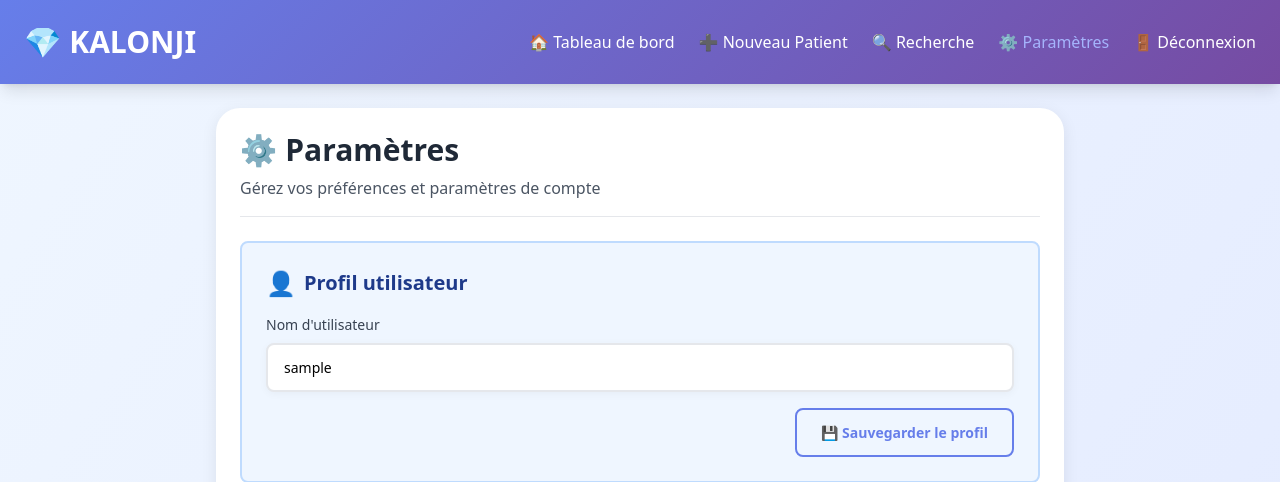
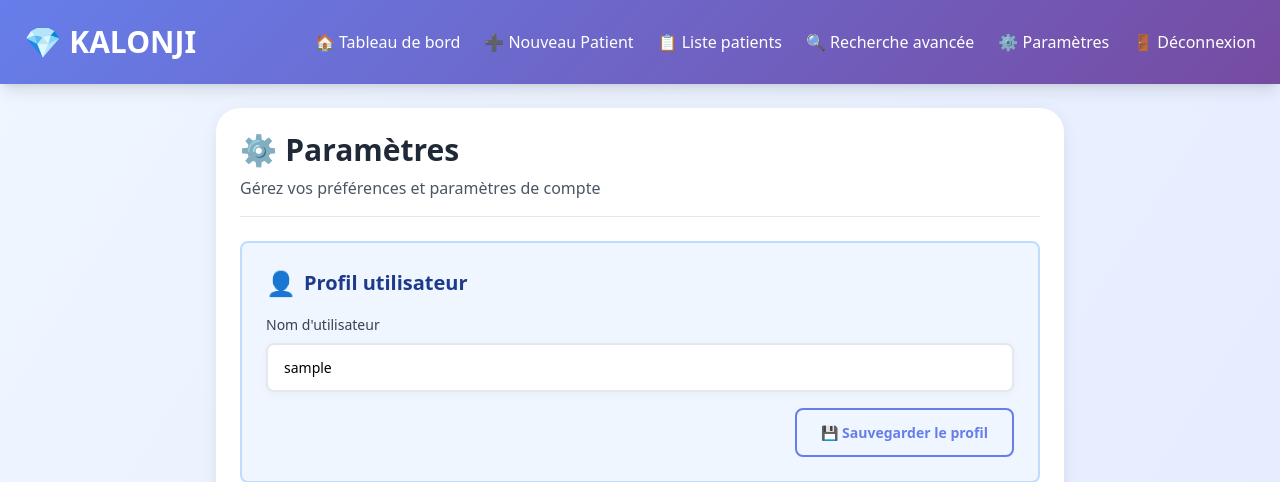
Before and after one commit to moa-digitalagency/LithiaseWeb, a Flask app: page /parametres in a window 1280 px wide. Shown: the top 482 px of the page. Run offline with Flask 3, Linux system fonts and the light colour scheme; a user stored in the database is signed in; tables that the repository leaves empty hold one stand-in row (values such as "Sample post"); parts of the project's set-up code (start-up, migrations or seed data) failed here and were passed over; some libraries are stand-ins or nearby versions.

Commit message:
Improve patient PDF export and standardize navigation menu across the platform
Updates the patient PDF export to display patient name with a larger font and include gender alongside age. Standardizes the navigation menu across multiple HTML templates, ensuring consistent links to Dashboard, New Patient, Patient List, Advanced Search, Settings, and Logout.

Replit-Commit-Author: Agent
Replit-Commit-Session-Id: 47547762-224d-4aa8-8261-01ff5d0d1236
Replit-Commit-Checkpoint-Type: intermediate_checkpoint
Replit-Commit-Event-Id: 5f61cc0c-1eb9-4df3-b1df-5eb7e9461b30
Replit-Commit-Screenshot-Url: https://storage.googleapis.com/screenshot-production-us-central1/8bc47016-2184-4e9a-a6c7-1e2b852175c1/47547762-224d-4aa8-8261-01ff5d0d1236/TJdHBFL

```diff
--- a/backend/routes/exports.py
+++ b/backend/routes/exports.py
@@ -224,15 +224,17 @@ def export_patient_pdf(patient_id):
         qr_col_content.append(Paragraph("", code_style))
 
     main_title_style = ParagraphStyle('MainTitleStyle', parent=styles['Normal'], fontSize=20, textColor=colors.HexColor('#4F46E5'), alignment=TA_CENTER, fontName='Helvetica-Bold', spaceAfter=10, spaceBefore=5)
+    patient_name_style = ParagraphStyle('PatientNameStyle', parent=styles['Normal'], fontSize=18, textColor=colors.HexColor('#1F2937'), alignment=TA_LEFT, spaceAfter=4, fontName='Helvetica-Bold')
     patient_info_style = ParagraphStyle('PatientInfoStyle', parent=styles['Normal'], fontSize=11, textColor=colors.HexColor('#1F2937'), alignment=TA_LEFT, spaceAfter=3)
     inference_style = ParagraphStyle('InferenceStyle', parent=styles['Normal'], fontSize=10, textColor=colors.HexColor('#059669'), alignment=TA_LEFT, fontName='Helvetica-Bold')
 
     story.append(Paragraph("DOSSIER MÉDICAL PATIENT", main_title_style))
     story.append(Spacer(1, 0.3*cm))
 
+    sexe_display = "Masculin" if patient.sexe == 'M' else "Féminin"
     info_col_content = [
-        Paragraph(f"<b>{patient.nom} {patient.prenom}</b>", patient_info_style),
-        Paragraph(f"{age}", patient_info_style)
+        Paragraph(f"{patient.nom} {patient.prenom}", patient_name_style),
+        Paragraph(f"{age} - {sexe_display}", patient_info_style)
     ]
 
     if latest_inference:
--- a/templates/dashboard.html
+++ b/templates/dashboard.html
@@ -13,6 +13,7 @@
         <div class="container mx-auto px-6 flex justify-between items-center">
             <h1 class="text-3xl font-bold">💎 KALONJI</h1>
             <div class="flex items-center space-x-6">
+                <a href="/dashboard" class="hover:text-indigo-200 transition-colors font-medium">🏠 Tableau de bord</a>
                 <a href="/nouveau-patient" class="hover:text-indigo-200 transition-colors font-medium">➕ Nouveau Patient</a>
                 <a href="/liste-patients" class="hover:text-indigo-200 transition-colors font-medium">📋 Liste patients</a>
                 <a href="/search" class="hover:text-indigo-200 transition-colors font-medium">🔍 Recherche avancée</a>
--- a/templates/nouveau-patient.html
+++ b/templates/nouveau-patient.html
@@ -13,8 +13,9 @@
         <div class="container mx-auto px-6 flex justify-between items-center">
             <h1 class="text-3xl font-bold">💎 KALONJI</h1>
             <div class="flex items-center space-x-6">
-                <a href="/" class="hover:text-indigo-200 transition-colors font-medium">🏠 Tableau de bord</a>
-                <a href="/nouveau-patient" class="hover:text-indigo-200 transition-colors font-medium text-indigo-300">➕ Nouveau Patient</a>
+                <a href="/dashboard" class="hover:text-indigo-200 transition-colors font-medium">🏠 Tableau de bord</a>
+                <a href="/nouveau-patient" class="hover:text-indigo-200 transition-colors font-medium">➕ Nouveau Patient</a>
+                <a href="/liste-patients" class="hover:text-indigo-200 transition-colors font-medium">📋 Liste patients</a>
                 <a href="/search" class="hover:text-indigo-200 transition-colors font-medium">🔍 Recherche avancée</a>
                 <a href="/parametres" class="hover:text-indigo-200 transition-colors font-medium">⚙️ Paramètres</a>
                 <a href="/logout" class="hover:text-indigo-200 transition-colors font-medium">🚪 Déconnexion</a>
--- a/templates/parametres.html
+++ b/templates/parametres.html
@@ -13,10 +13,11 @@
         <div class="container mx-auto px-6 flex justify-between items-center">
             <h1 class="text-3xl font-bold">💎 KALONJI</h1>
             <div class="flex items-center space-x-6">
-                <a href="/" class="hover:text-indigo-200 transition-colors font-medium">🏠 Tableau de bord</a>
+                <a href="/dashboard" class="hover:text-indigo-200 transition-colors font-medium">🏠 Tableau de bord</a>
                 <a href="/nouveau-patient" class="hover:text-indigo-200 transition-colors font-medium">➕ Nouveau Patient</a>
-                <a href="/search" class="hover:text-indigo-200 transition-colors font-medium">🔍 Recherche</a>
-                <a href="/parametres" class="hover:text-indigo-200 transition-colors font-medium text-indigo-300">⚙️ Paramètres</a>
+                <a href="/liste-patients" class="hover:text-indigo-200 transition-colors font-medium">📋 Liste patients</a>
+                <a href="/search" class="hover:text-indigo-200 transition-colors font-medium">🔍 Recherche avancée</a>
+                <a href="/parametres" class="hover:text-indigo-200 transition-colors font-medium">⚙️ Paramètres</a>
                 <a href="/logout" class="hover:text-indigo-200 transition-colors font-medium">🚪 Déconnexion</a>
             </div>
         </div>
--- a/templates/patient.html
+++ b/templates/patient.html
@@ -13,9 +13,10 @@
         <div class="container mx-auto px-6 flex justify-between items-center">
             <h1 class="text-3xl font-bold">💎 KALONJI</h1>
             <div class="flex items-center space-x-6">
-                <a href="/" class="hover:text-indigo-200 transition-colors font-medium">🏠 Tableau de bord</a>
+                <a href="/dashboard" class="hover:text-indigo-200 transition-colors font-medium">🏠 Tableau de bord</a>
                 <a href="/nouveau-patient" class="hover:text-indigo-200 transition-colors font-medium">➕ Nouveau Patient</a>
-                <a href="/search" class="hover:text-indigo-200 transition-colors font-medium">🔍 Recherche</a>
+                <a href="/liste-patients" class="hover:text-indigo-200 transition-colors font-medium">📋 Liste patients</a>
+                <a href="/search" class="hover:text-indigo-200 transition-colors font-medium">🔍 Recherche avancée</a>
                 <a href="/parametres" class="hover:text-indigo-200 transition-colors font-medium">⚙️ Paramètres</a>
                 <a href="/logout" class="hover:text-indigo-200 transition-colors font-medium">🚪 Déconnexion</a>
             </div>
--- a/templates/search.html
+++ b/templates/search.html
@@ -13,8 +13,10 @@
         <div class="container mx-auto px-6 flex justify-between items-center">
             <h1 class="text-3xl font-bold">💎 KALONJI</h1>
             <div class="flex items-center space-x-6">
-                <a href="/" class="hover:text-indigo-200 transition-colors font-medium">🏠 Tableau de bord</a>
+                <a href="/dashboard" class="hover:text-indigo-200 transition-colors font-medium">🏠 Tableau de bord</a>
                 <a href="/nouveau-patient" class="hover:text-indigo-200 transition-colors font-medium">➕ Nouveau Patient</a>
+                <a href="/liste-patients" class="hover:text-indigo-200 transition-colors font-medium">📋 Liste patients</a>
+                <a href="/search" class="hover:text-indigo-200 transition-colors font-medium">🔍 Recherche avancée</a>
                 <a href="/parametres" class="hover:text-indigo-200 transition-colors font-medium">⚙️ Paramètres</a>
                 <a href="/logout" class="hover:text-indigo-200 transition-colors font-medium">🚪 Déconnexion</a>
             </div>
```
Also changed, not shown: templates/liste-patients.html (+10 -7 lines), 1 other file.
